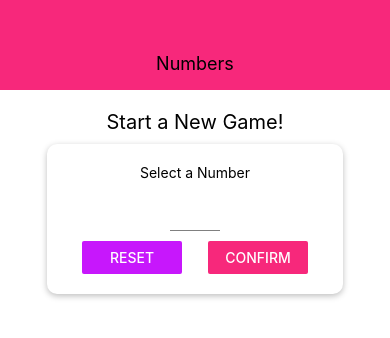
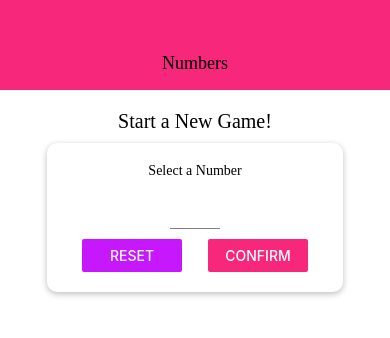
Before and after one commit to arthurs14/RN-Guess-A-Number, a React Native app: screen / in a window 390 px wide. Shown: the top 338 px of the page. Built offline with nearby package versions, Linux system fonts and the light colour scheme.

Commit message:
fixed fonts on ios and changed a few fonts

```diff
--- a/src/components/Header.js
+++ b/src/components/Header.js
@@ -23,6 +23,7 @@ const styles = StyleSheet.create({
   headerTitle: {
     color: 'black',
     fontSize: 18,
+    fontFamily: 'OpenSans-Bold',
   },
 });
 
--- a/src/screens/GameScreen.js
+++ b/src/screens/GameScreen.js
@@ -62,7 +62,7 @@ const GameScreen = ({ userChoice, onGameOver }) => {
 
   return (
     <View style={styles.screen}>
-      <Text>Opponent's Guess</Text>
+      <Text style={styles.text}>Opponent's Guess</Text>
       <NumberContainer>{currentGuess}</NumberContainer>
       <Card style={styles.buttonContainer}>
         <Button title="LOWER" onPress={() => nextGuessHandler('lower')} />
@@ -84,6 +84,9 @@ const styles = StyleSheet.create({
     marginTop: 20,
     maxWidth: '80%',
   },
+  text: {
+    fontFamily: 'OpenSans-Regular',
+  },
 });
 
 export default GameScreen;
--- a/src/screens/StartGameScreen.js
+++ b/src/screens/StartGameScreen.js
@@ -49,7 +49,7 @@ const StartGameScreen = ({ startGame }) => {
   if (confirmed) {
     confirmedOutput = (
       <Card style={styles.summaryContainer}>
-        <Text>You Selected</Text>
+        <Text style={styles.text}>You Selected</Text>
         <NumberContainer>{selectedNumber}</NumberContainer>
         <Button title="START GAME" onPress={() => startGame(selectedNumber)} />
       </Card>
@@ -65,7 +65,7 @@ const StartGameScreen = ({ startGame }) => {
       <View style={styles.screen}>
         <Text style={styles.title}>Start a New Game!</Text>
         <Card style={styles.inputContainer}>
-          <Text>Select a Number</Text>
+          <Text style={styles.text}>Select a Number</Text>
           <Input
             style={styles.input}
             blurOnSubmit
@@ -108,6 +108,7 @@ const styles = StyleSheet.create({
   title: {
     fontSize: 20,
     marginVertical: 10,
+    fontFamily: 'OpenSans-Bold',
   },
   inputContainer: {
     width: 300,
@@ -123,6 +124,9 @@ const styles = StyleSheet.create({
   button: {
     width: 100,
   },
+  buttonText: {
+    fontFamily: 'OpenSans-Bold',
+  },
   input: {
     width: 50,
     textAlign: 'center',
@@ -130,6 +134,9 @@ const styles = StyleSheet.create({
   summaryContainer: {
     marginTop: 20,
   },
+  text: {
+    fontFamily: 'OpenSans-Regular',
+  },
 });
 
 export default StartGameScreen;
```
Also changed, not shown: 2 other files (tests, documents, lock files or other folders).
